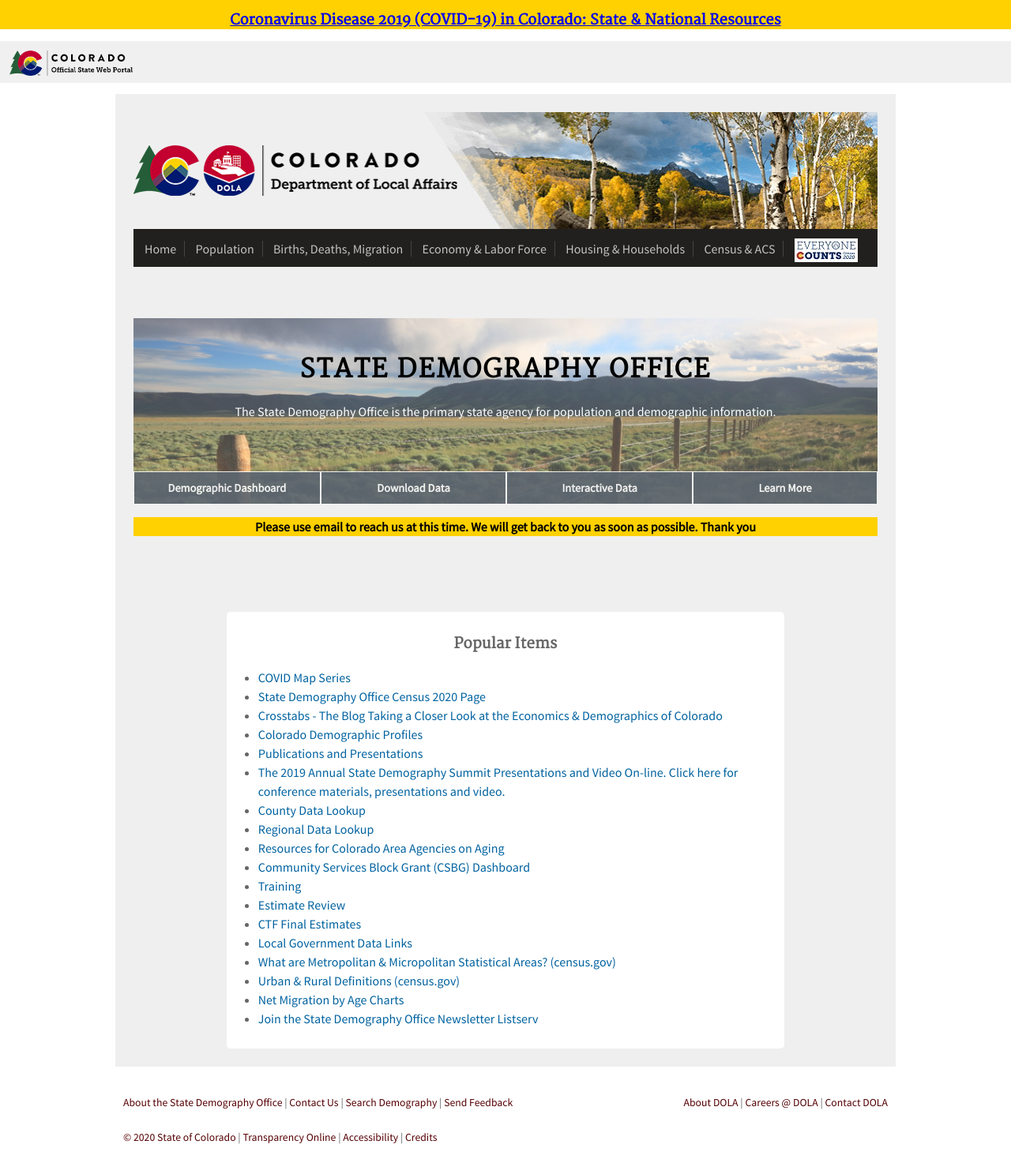
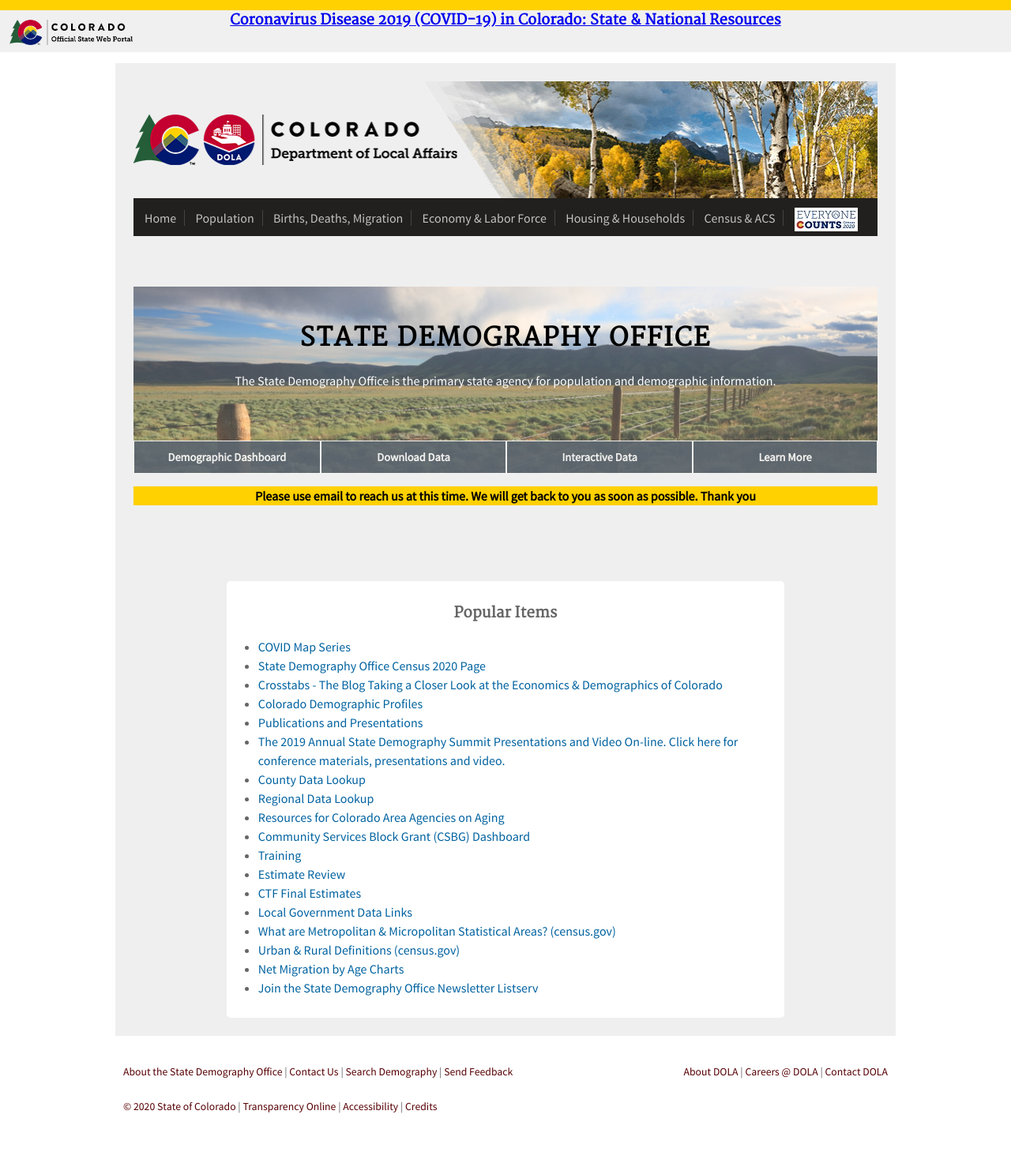
Before and after one commit to TBleess/Website_New, a Jekyll site: the page built from pages/0_Homepage_and_Footer_Links/index.md, in a window 1280 px wide. Shown: the whole page at 79% size. Built offline with Jekyll 4.4.1, drawn with Linux system fonts in a browser that asks for light colours; after the commit the page ends 1434 px from its top, so only the background shows below that.

Commit message:
Update _top-bar.html

```diff
--- a/_includes/_top-bar.html
+++ b/_includes/_top-bar.html
@@ -1,4 +1,4 @@
-<div class="alert__bar--covid-19" style="background-color:#ffd100;text-align:center;text-color:black;font-size:12px">
+<div class="alert__bar--covid-19" style="background-color:#ffd100;text-align:center;text-color:black;font-size:12px;height:48px">
     <h2>
       <a href="https://covid19.colorado.gov/">
       Coronavirus Disease 2019 (COVID-19) in Colorado: State & National Resources
```
